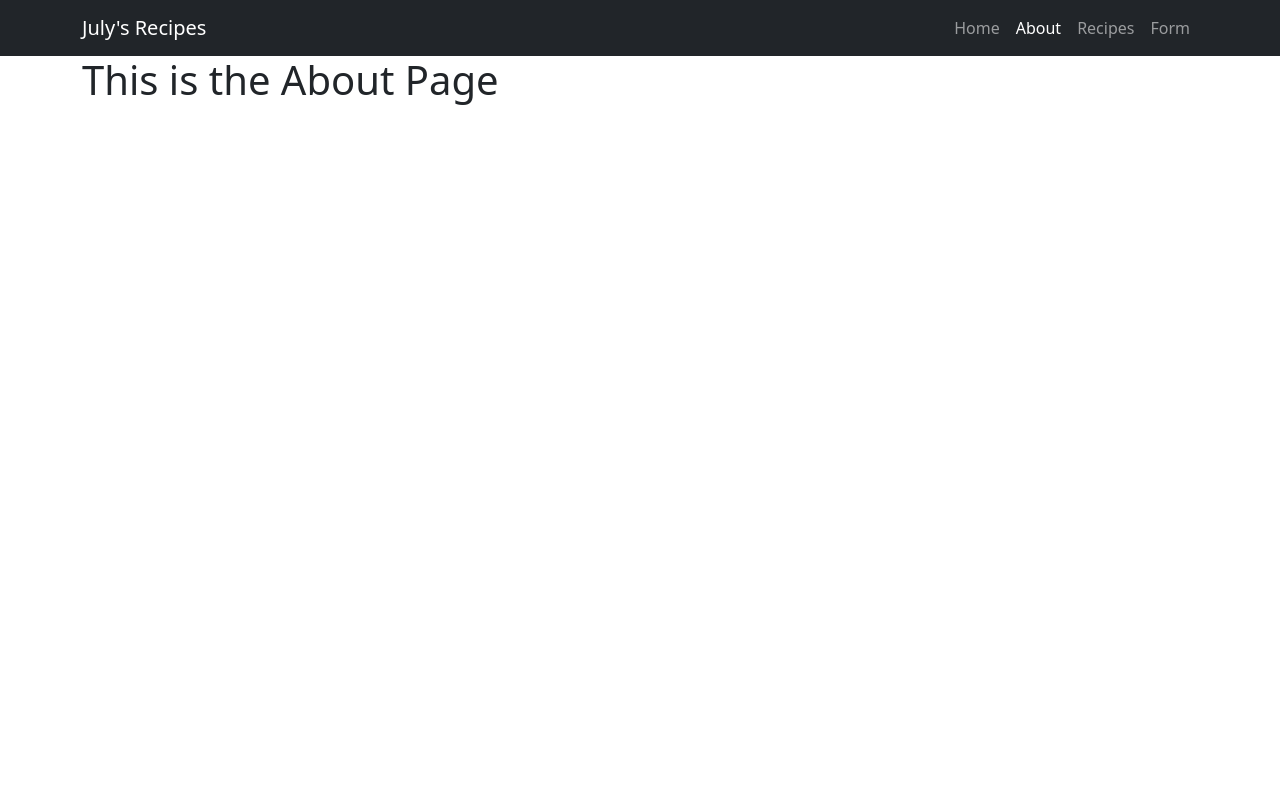
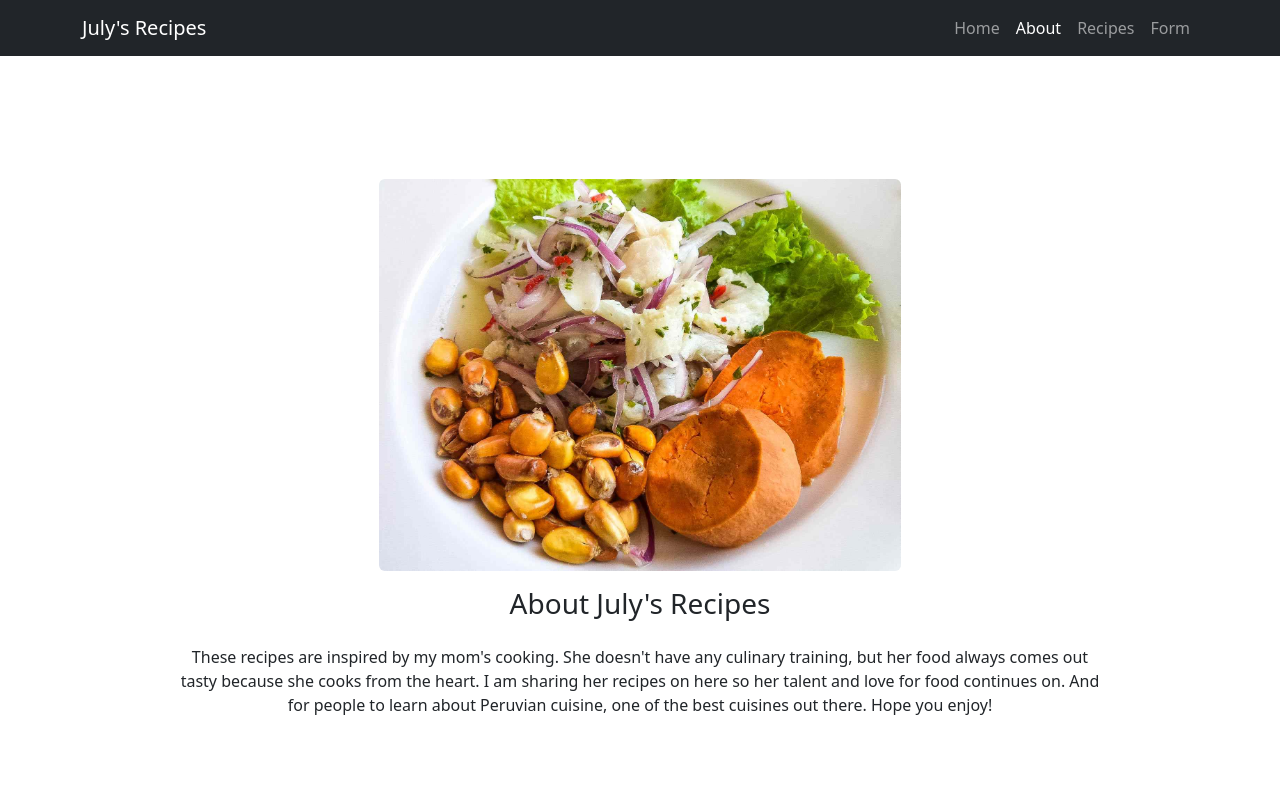
Before and after one commit to gitMiguel27/julys-recipes-FE, a React (Vite) app: page /about in a window 1280 px wide. Shown: the top 800 px of the page. Built offline with nearby package versions, Linux system fonts and the light colour scheme; no server answers.

Commit message:
added about content component

```diff
--- a/src/App.jsx
+++ b/src/App.jsx
@@ -1,7 +1,7 @@
 import './App.css'
 import Header from './components/Header/Header'
+import Footer from './components/Footer/Footer'
 import Home from './pages/Home/Home'
-import Footer from './components/Footer/Footer'
 import About from './pages/About/About'
 import RecipeForm from './pages/RecipeForm/RecipeForm'
 import Recipes from './pages/Recipes/Recipes'
--- /dev/null
+++ b/src/components/AboutContent/AboutContent.jsx
@@ -0,0 +1,21 @@
+import { Col, Container, Image, Row } from 'react-bootstrap'
+import ceviche from '../../assets/ceviche.jpg'
+
+function AboutContent() {
+  return (
+    <Container className='d-flex flex-column justify-content-center align-items-center text-center gap-3' style={{ width: '75vw' }}>
+      <Container>
+        <Row className="justify-content-center">
+          <Col xs={10} md={7} >
+            <Image src={ceviche} alt='ceviche image' fluid rounded />
+          </Col>
+        </Row>
+      </Container>
+      <h3>About July&apos;s Recipes</h3>
+      <p>These recipes are inspired by my mom&apos;s cooking. She doesn&apos;t have any culinary training, but her food always comes out tasty because she cooks from the heart. I am sharing her recipes on here so her talent and love for food continues on. And for people to learn about Peruvian cuisine, one of the best cuisines out there. Hope you enjoy!</p>
+    </Container>
+  )
+}
+// style={{ height: '50vh' }}
+
+export default AboutContent
--- a/src/components/Footer/Footer.jsx
+++ b/src/components/Footer/Footer.jsx
@@ -1,4 +1,3 @@
-import React from "react";
 import { Container, Stack, Nav } from "react-bootstrap";
 import { NavLink } from "react-router-dom";
 import github from '../../icons/github.svg'
--- a/src/components/RecipeCard/RecipeCard.jsx
+++ b/src/components/RecipeCard/RecipeCard.jsx
@@ -1,4 +1,3 @@
-import React from 'react'
 import { Card } from 'react-bootstrap'
 
 function RecipeCard({ card }) {
--- a/src/components/Welcome/Welcome.jsx
+++ b/src/components/Welcome/Welcome.jsx
@@ -1,4 +1,3 @@
-import React from 'react'
 import { Button, Container } from 'react-bootstrap'
 
 function Welcome() {
--- a/src/pages/About/About.jsx
+++ b/src/pages/About/About.jsx
@@ -1,9 +1,10 @@
 import { Container } from "react-bootstrap"
+import AboutContent from "../../components/AboutContent/AboutContent"
 
 function About() {
   return (
-    <Container style={{ height: '100vh' }} >
-      <h1>This is the About Page</h1>
+    <Container className="d-flex justify-content-center" style={{ height: '100vh' }} >
+      <AboutContent />
     </Container>
   )
 }
```
Also changed, not shown: src/assets/ceviche.jpg (added).
